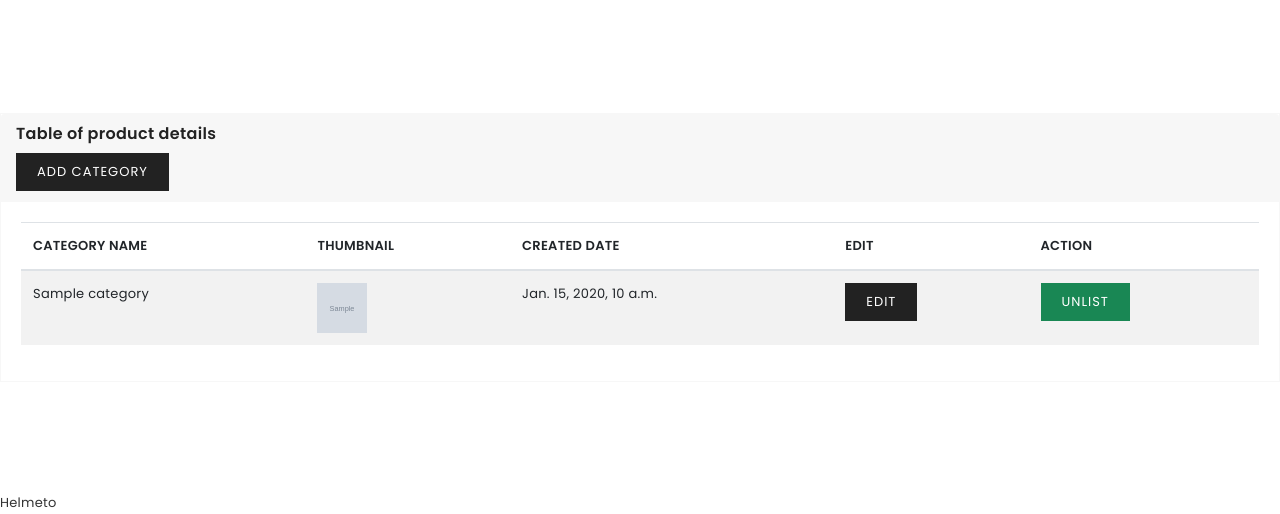
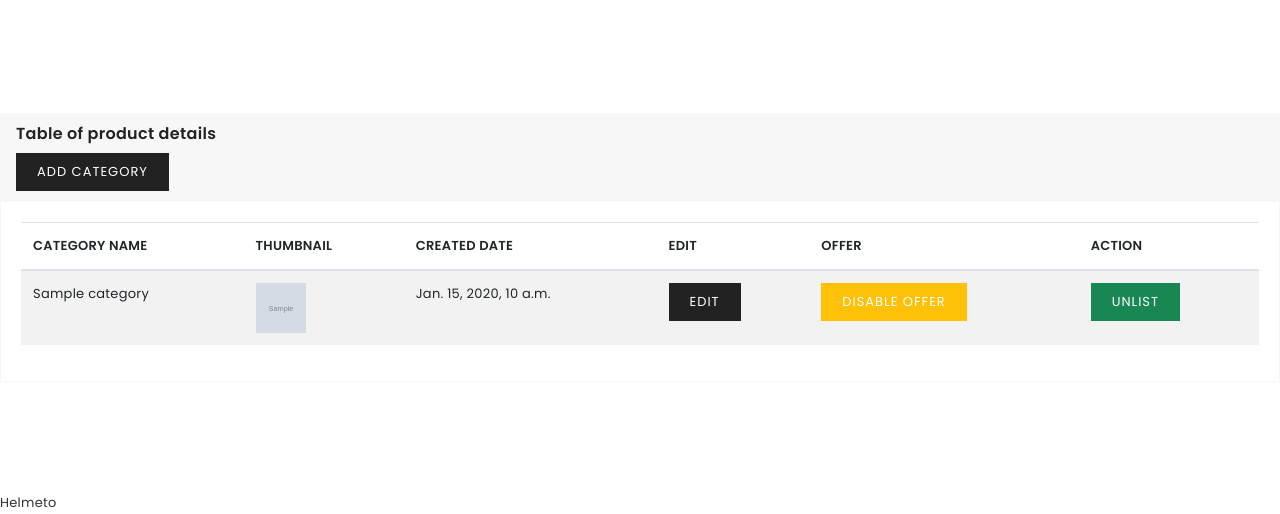
Before and after one commit to thej-x/project, a Django app: page /category/admincategory/ in a window 1280 px wide. Shown: the part 860-1374 px from the top of the page. Run offline with Django 5.2, Linux system fonts and the light colour scheme; a user stored in the database is signed in; tables that the repository leaves empty hold one stand-in row (values such as "Sample post"); grey boxes marked "Sample" are stand-in pictures; some libraries are stand-ins or nearby versions; some web fonts are replaced.

Commit message:
category offer added

```diff
--- a/helmetologist/cart/views.py
+++ b/helmetologist/cart/views.py
@@ -458,7 +458,7 @@ def verify_razorpay_payment(request):
 
 
 
-
+@never_cache
 def checkout_success(request, order_id):
 
     user = request.user
@@ -547,6 +547,7 @@ def wishlist_to_cart(request, product_id):
     product.save()
 
     return redirect('wishlist')
+
 
 def add_to_wishlist(request, product_id):
     product = get_object_or_404(Products, id=product_id)
--- a/helmetologist/category/models.py
+++ b/helmetologist/category/models.py
@@ -1,6 +1,10 @@
 from django.db import models
 from django.utils.text import slugify
 from PIL import Image
+from django.core.validators import MinValueValidator, MaxValueValidator
+
+
+
 
 class Category(models.Model):
     cat_name = models.CharField(max_length=60)
@@ -8,6 +12,15 @@ class Category(models.Model):
     cat_thumbnail = models.ImageField(upload_to='Category')
     created_at = models.DateTimeField(auto_now_add=True)
     is_listed = models.BooleanField(default=True)
+    is_offer_applied = models.BooleanField(default=False)
+    discount_percentage = models.IntegerField(null=True, blank=True, validators=[MinValueValidator(1), MaxValueValidator(99)])
+
+    def get_discount_percentage(self):
+        if self.is_offer_applied:
+            return self.discount_percentage if self.discount_percentage else 0
+        return 0
+
+
 
     def save(self, *args, **kwargs):
         self.cat_slug = slugify(self.cat_name)
--- a/helmetologist/category/templates/admincategory.html
+++ b/helmetologist/category/templates/admincategory.html
@@ -28,6 +28,7 @@
                   <th>Thumbnail</th>
                   <th>Created date</th>
                   <th>Edit</th>
+                  <th>Offer</th>
                   <th>Action</th>
                 </tr>
               </thead>
@@ -39,6 +40,30 @@
                   <td>{{category.created_at}}</td>
                   <td>
                     <a href="{% url 'editcategory' category.id %}" class="block-user btn btn-primary">Edit</a>
+                  </td>
+                  <td>
+
+
+                      <form action="{% url 'apply_or_notapply_offer' category.id %}" method="post">
+                        {% csrf_token %}
+                        {% if category.is_offer_applied %}
+                            <button type="submit" name="dissable" value="1" class="btn btn-warning">Disable Offer</button>
+                        {% else %}
+                            <select name="offer_id" class="custom-select">
+                                <option value="">Select Offer</option>
+                                {% for offer in offers %}
+                                    {% if offer.offer_type == 'category' and offer.is_valid %}
+                                        <option value="{{ offer.id }}">{{ offer.name }} ({{ offer.discount_percentage }}%)</option>
+                                    {% endif %}
+                                {% endfor %}
+                            </select>
+                            <button type="submit" class="btn btn-primary">Apply</button>
+                        {% endif %}
+
+                    {% if not offers %}
+                        <p>No offers available</p>
+                    {% endif %}
+                  </form>
                   </td>
                   <td>
                     {% if category.is_listed %}
@@ -58,6 +83,7 @@
                       {% endif %}
 
                   </td>
+
                 </tr>
                 {% endfor %}
               </tbody>
--- a/helmetologist/category/urls.py
+++ b/helmetologist/category/urls.py
@@ -10,6 +10,7 @@ urlpatterns = [
     path('add_category/', add_category, name='add_category'),
     path('unlist_category/<int:category_id>',unlist_category, name='unlist_category'),
     path('edit_category/<int:category_id>', edit_category, name='editcategory'),
+    path('apply_or_notapply_offer/<int:category_id>', apply_or_notapply_offer, name='apply_or_notapply_offer'),
     path('update_item/',updateItem,name='updateItem'),
     path('<slug:shop_cat_slug>/',shop, name='shop'),
 ]
--- a/helmetologist/category/views.py
+++ b/helmetologist/category/views.py
@@ -12,6 +12,7 @@ from django.shortcuts import get_object_or_404, HttpResponse
 from django.contrib.auth.decorators import login_required,user_passes_test
 from django.views.decorators.cache import never_cache
 from django.core.files.uploadedfile import UploadedFile
+from offer.models import Offer
 from PIL import Image
 
 def is_superuser(user):
@@ -31,8 +32,10 @@ def is_valid_image(file):
 @login_required(login_url='/adminlogin/')
 def admincategory(request):
     categories=Category.objects.all()
+    offers = Offer.objects.filter(is_active =True)
     context ={
         'Categories': categories,
+        'offers' : offers,
     }
     return render(request,'admincategory.html',context)
 
@@ -118,6 +121,41 @@ def edit_category(request,category_id):
     except Exception:
         return redirect("admincategory")
 
+def apply_or_notapply_offer(request,category_id):
+
+    if request.method == 'POST':
+
+        category = get_object_or_404(Category,id = category_id)
+        offer_id = request.POST.get('offer_id')
+        dissable_offer = request.POST.get('dissable')
+        print(dissable_offer)
+
+        if offer_id:
+            offer = get_object_or_404(Offer,id=offer_id)
+            if offer.offer_type == 'category':
+                category.discount_percentage = offer.discount_percentage
+                category.is_offer_applied = True
+                category.save()
+                products = Products.objects.filter(category=category)
+                for product in products:
+                    if product.is_offer_applied == False:
+                        product.discount_percentage = category.discount_percentage
+                        product.is_offer_applied = True
+                        product.save()
+                    else:
+                        product.save()
+
+        elif dissable_offer:
+            print('working')
+            category.is_offer_applied =False
+            category.discount_percentage = 0
+            category.save()
+            products = Products.objects.filter(category=category)
+            for product in products:
+                product.is_offer_applied = False
+                product.discount_percentage = 0
+                product.save()
+    return redirect(reverse('admincategory'))
 
 
 
```
Also changed, not shown: helmetologist/category/migrations/0004_category_discount_percentage_and_more.py (added).
